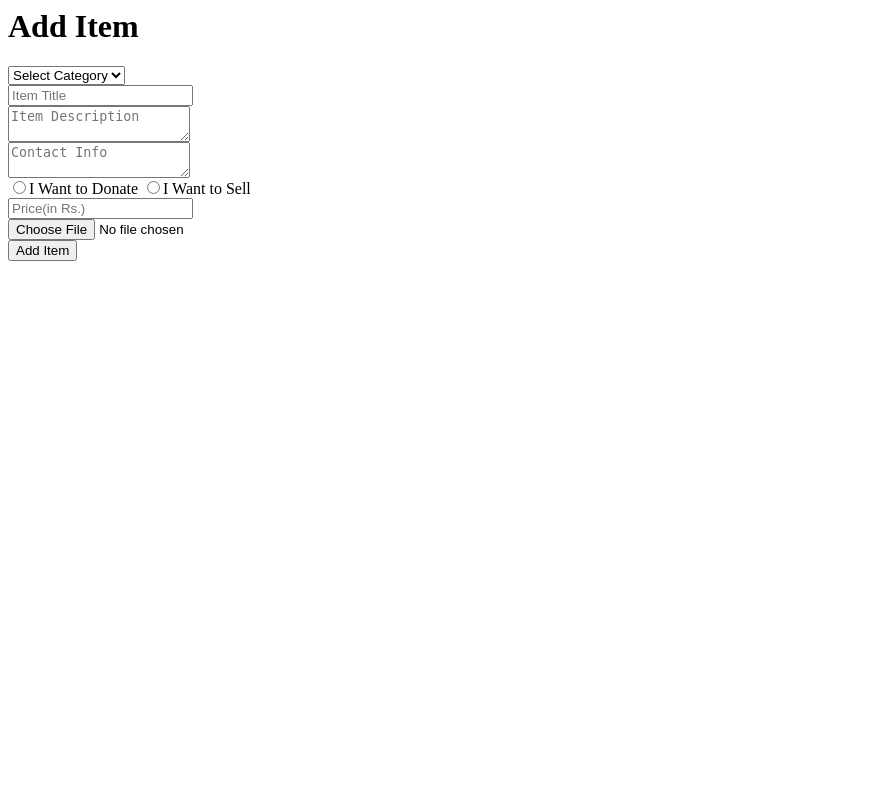
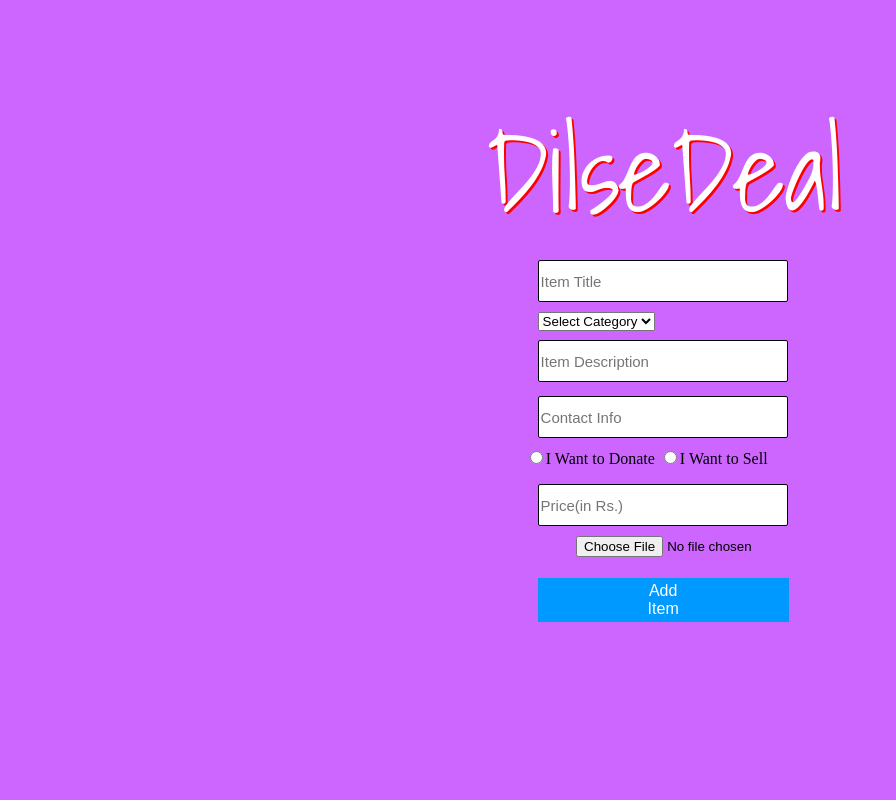
Before and after one commit to Vinayak-sophos/Project_2, a PHP site: template View/add_item_form.php in a window 1280 px wide. Shown: the whole page, without its empty margins (0-896 px from the left). Run offline with PHP 8.4, Linux system fonts and the light colour scheme; the template is opened without the code that fills it, so the values that code supplies are empty; some libraries are stand-ins or nearby versions.

Commit message:
Initial add item form

```diff
--- a/View/add_item_form.php
+++ b/View/add_item_form.php
@@ -1,5 +1,9 @@
-<h1>Add Item</h1>
+<body>
+    <link rel="stylesheet" href="<?php echo(CSS_PATH); ?>style.css">
+    <link rel="stylesheet" href="<?php echo(CSS_PATH); ?>style4.css">
+    <div id = "headname">DilseDeal</div>
     <form action="<?php echo(generate_url("store", "add_item_db")); ?>" method="post" enctype="multipart/form-data">
+        <div id = "category">
             <select name="category">
                 <option value="0" selected disabled/>Select Category</option>
                 <option value="books" />Books</option>
@@ -10,12 +14,28 @@
                 <option value="vehicle" />Vehicle</option>
                 <option value="bags" />Bags</option>
             </select><br/>
+        </div>
+        <div id ="title">
             <input type="text" name="item_name" placeholder="Item Title"/><br/>
-    <textarea placeholder="Item Description" name="description"></textarea><br/>
-    <textarea placeholder="Contact Info" name="contact"></textarea><br/>
+        </div>
+        <div id ="desc">
+            <input type = "text" placeholder="Item Description" name="description"><br/>
+        </div>
+        <div id = "contact">
+            <input type = "text"  placeholder="Contact Info" name="contact"><br/>
+        </div>
+        <div id ="radio">
             <input type="radio" name="choice" value="donate" />I Want to Donate
             <input type="radio" name="choice" value="sell" />I Want to Sell<br/>
+        </div>
+        <div id = "price">
             <input type="text" name="price" placeholder="Price(in Rs.)"/><br/>
+        </div>
+        <div id ="upload">
             <input type="file" name="fileToUpload"><br/>
-    <button type="submit">Add Item</button><br/>
+        </div>
+        <div id ="add">
+            <button class = "button3 button" type="submit">Add Item</button><br/>
+        </div>
     </form>
+</body>
--- /dev/null
+++ b/css/style4.css
@@ -0,0 +1,75 @@
+@import url('https://fonts.googleapis.com/css?family=Shadows+Into+Light');
+body{
+  background-color : #c6f;
+}
+#title{
+  position : absolute;
+  top:32%;
+  left : 42%;
+}
+#desc{
+  position:absolute;
+  top:42%;
+  left:42%;
+}
+#category{
+   position:absolute;
+   top:39%;
+   left:42%;
+}
+#contact{
+  position : absolute;
+  top :49%;
+  left : 42%;
+}
+#radio{
+  position : absolute;
+  top :56%;
+  left : 41%;
+}
+#price{
+  position : absolute;
+  top :60%;
+  left : 42%;
+}
+#upload{
+  position : absolute;
+  top :67%;
+  left : 45%;
+}
+#add{
+  position : absolute;
+  top :71%;
+  left : 42%;
+}
+.button3{
+  position : absolute;
+  padding: 4px 110px;
+  background-color: #09f;
+  top:55%;
+  left:42%;
+}
+.button3:hover {
+    background-color: #ff33cc;
+    color: white;
+}
+input[type=text], input[type=password], input[type=email] {
+    font-size: 15px;
+    background : #fff;
+    height: 42px;
+    width:250px;
+    display: inline-block;
+    border: 1px solid #000;
+    border-radius: 2px;
+    box-sizing: border-box;
+}
+#headname{
+    position : absolute;
+    left:38%;
+    top:10%;
+    padding:0px;
+    font-family: 'Shadows Into Light';
+    text-shadow: 2px 2px #f00;
+    color:#fff;
+    font-size:7em;
+}
```
Lines whose indentation alone changed are shown as unchanged.
